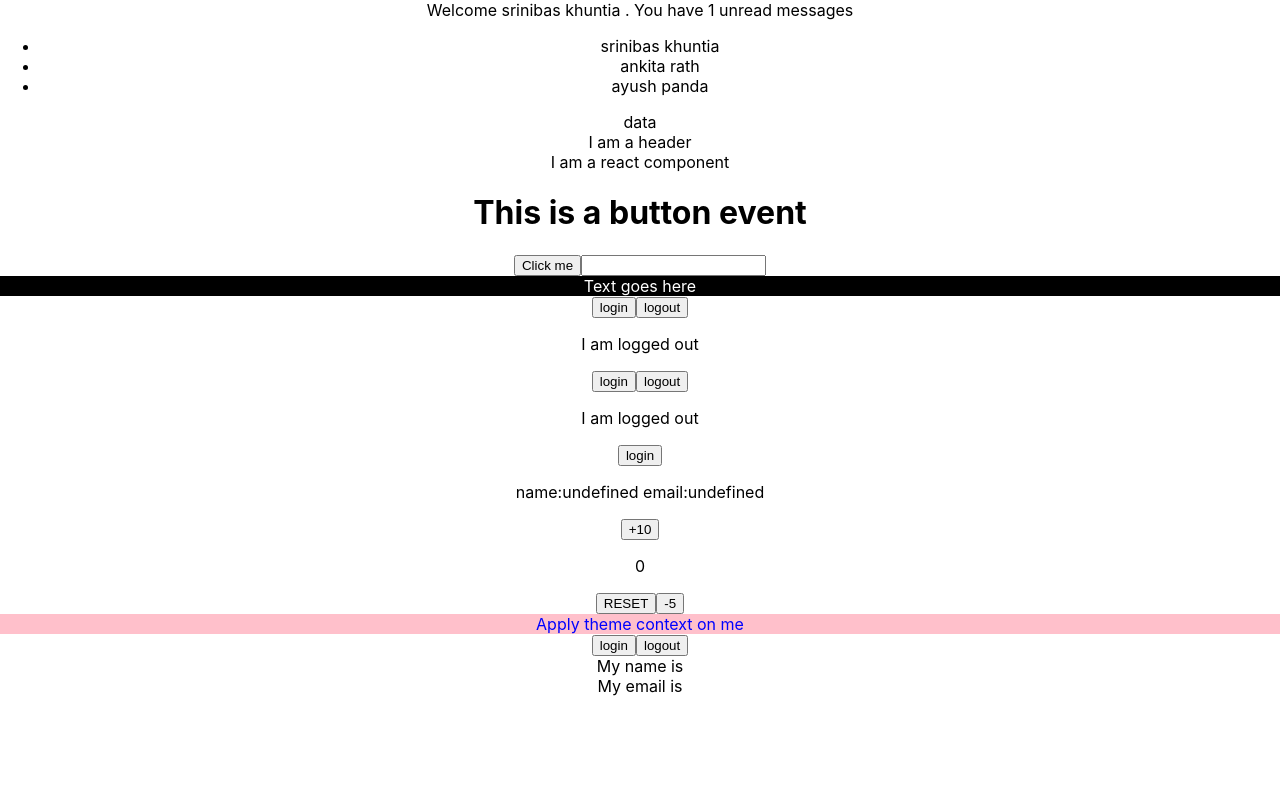
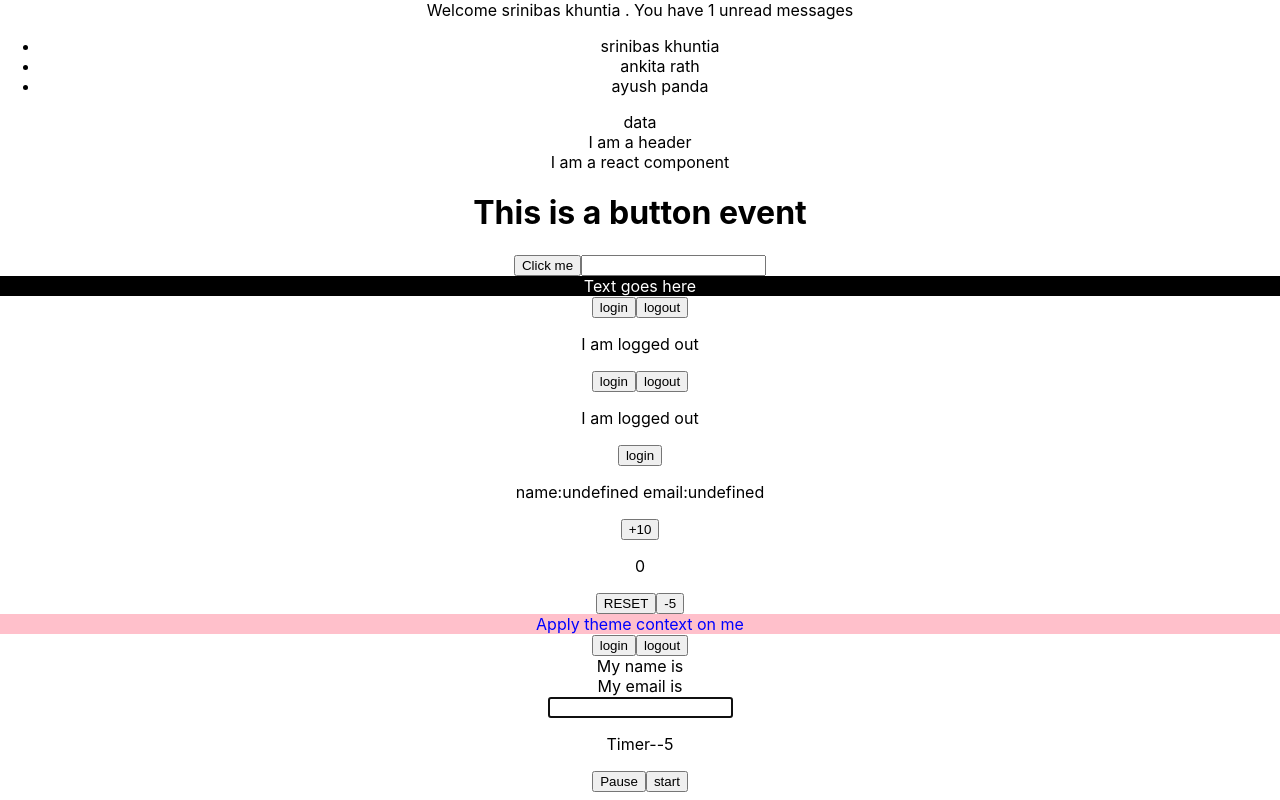
Before and after one commit to srinibas39/typescript, a React (Create React App) app: page / in a window 1280 px wide. Built offline with nearby package versions, Linux system fonts and the light colour scheme.

Commit message:
useRef type

```diff
--- a/src/App.tsx
+++ b/src/App.tsx
@@ -1,11 +1,13 @@
 import "./App.css";
 import { AuthCon } from "./components/AuthCon";
 import { Button } from "./components/Button";
+import { DomRef } from "./components/DomRef";
 import { ExplicitUstate } from "./components/ExplicitUstate";
 import { Greet } from "./components/greet";
 import { GreetList } from "./components/greetList";
 import { Header } from "./components/header";
 import { Input } from "./components/Input";
+import { MutableRef } from "./components/MutableRef";
 import { ReactNode } from "./components/ReactNode";
 import { Status } from "./components/status";
 import { Styles } from "./components/Styles";
@@ -40,8 +42,10 @@ const App = () => {
       <ExplicitUstate />
       <UseStateTypeAssertion />
       <UseRed />
-      <UseCon/>
-      <AuthCon/>
+      <UseCon />
+      <AuthCon />
+      <DomRef />
+      <MutableRef/>
     </div>
   );
 };
--- /dev/null
+++ b/src/components/DomRef.tsx
@@ -0,0 +1,14 @@
+import { useEffect, useRef } from "react";
+
+export const DomRef = () => {
+  const inputRef = useRef<HTMLInputElement>(null!);
+
+  useEffect(() => {
+    inputRef.current.focus();
+  }, []);
+  return (
+    <div>
+      <input type="text" ref={inputRef} />
+    </div>
+  );
+};
--- /dev/null
+++ b/src/components/MutableRef.tsx
@@ -0,0 +1,36 @@
+import { useEffect, useRef, useState } from "react";
+
+export const MutableRef = () => {
+  const [timer, setTimer] = useState(0);
+  const intervalRef = useRef<number | null>(null);
+
+  const stopTimer = () => {
+    if (intervalRef.current) {
+      window.clearInterval(intervalRef.current);
+    }
+  };
+
+  const startTimer = () => {
+    intervalRef.current = window.setInterval(
+      () => setTimer((timer) => timer + 1),
+      1000
+    );
+  };
+  useEffect(() => {
+    intervalRef.current = window.setInterval(
+      () => setTimer((timer) => timer + 1),
+      1000
+    );
+
+    return () => {
+      stopTimer();
+    };
+  }, []);
+  return (
+    <div>
+      <p>Timer--{timer}</p>
+      <button onClick={stopTimer}>Pause</button>
+      <button onClick={startTimer}>start</button>
+    </div>
+  );
+};
```
